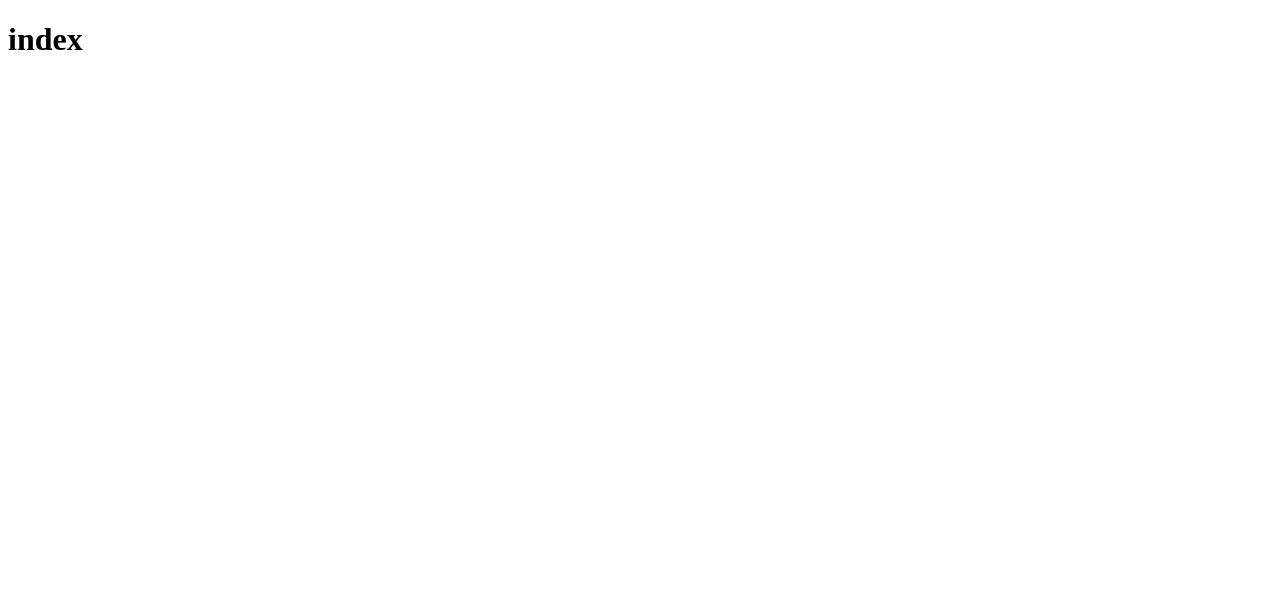
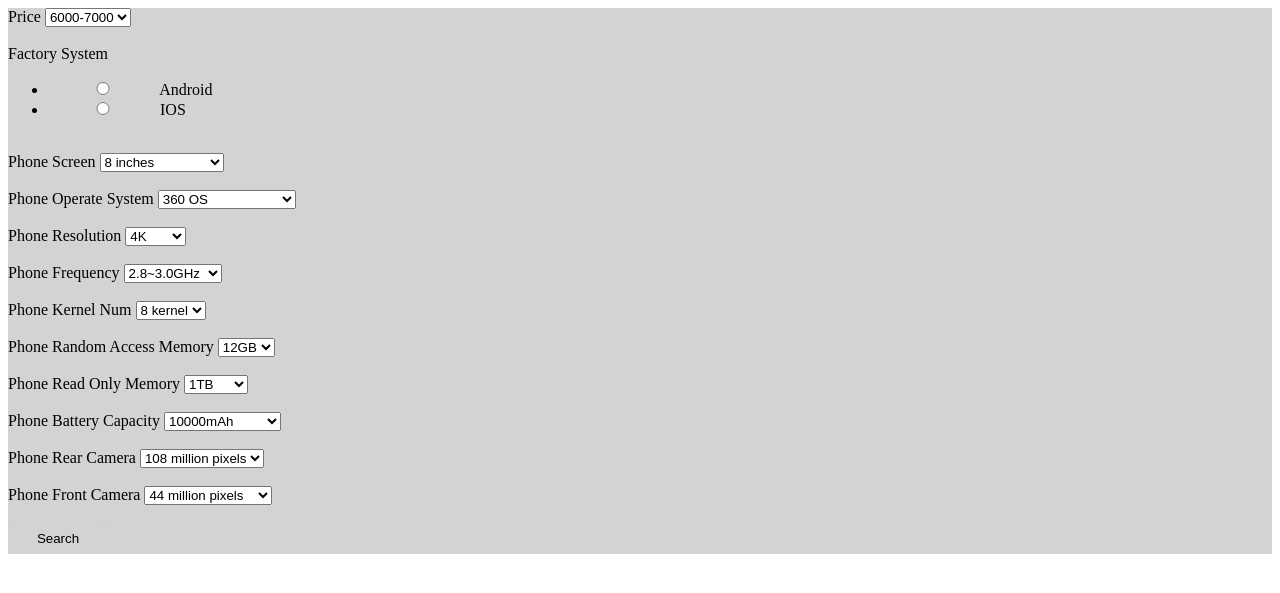
Before and after one commit to cjc626590597/Informatics-Portfolio, a Flask app: page / in a window 1280 px wide. Before the commit the part shown is almost empty. Shown: the top 593 px of the page. Run offline with Flask 2, Linux system fonts and the light colour scheme.

Commit message:
index components

```diff
--- a/requirements.txt
+++ b/requirements.txt
@@ -6,7 +6,7 @@ MarkupSafe==1.1.1
 pyparsing==2.4.7
 python-dateutil==2.8.1
 six==1.15.0
-Werkzeug==1.0.1
+Werkzeug==0.16.0
 Flask-MySQL==1.4.0
 Flask-SQLAlchemy==2.4.4
 Flask-WTF==0.14.2
--- /dev/null
+++ b/website/Stylesheets/index.css
@@ -0,0 +1,14 @@
+form.form-container{
+    background-color:#d3d3d3
+}
+div{
+    background-color:#d3d3d3
+}
+div input{
+    width: 100px;
+    text-align: center;
+    padding: 8px 0px;
+    border: none;
+    background-color: #d3d3d3;
+    border-radius: 5px;
+}
--- a/website/forms.py
+++ b/website/forms.py
@@ -1,3 +1,94 @@
 from flask_wtf import FlaskForm
-from wtforms import StringField, PasswordField, IntegerField, SubmitField
-from wtforms.validators import InputRequired, Email, Length, EqualTo, ValidationError
+from wtforms import StringField, SelectMultipleField, IntegerField, SubmitField,SelectField,RadioField
+from wtforms.validators import InputRequired, Email, Length, EqualTo, ValidationError,DataRequired
+
+class IndexForm(FlaskForm):
+    price = SelectField(
+        label='Price',
+        validators=[DataRequired('Please select the price range')],
+        choices=[(1, '1000-2000'), (2, '2000-3000'), (3, '3000-4000'), (4, '4000-5000'), (5, '5000-6000'),
+                 (6, '6000-7000')],
+        default = 6,
+        coerce=int
+    )
+    factory_system = RadioField(
+        label='Factory System',
+        validators=[DataRequired('Please select the Factory System')],
+        choices=[(1, 'Android'), (2, 'IOS')]
+    )
+    phone_screen = SelectField(
+        label='Phone Screen',
+        validators=[DataRequired('Please select the screen size')],
+        choices=[(1, '2~2.8 inches'), (2, '4.2~4.7 inches'), (3, '5.05~5.99 inches'), (4, '6.0~6.9 inches'),
+                 (5, '7.09~7.92 inches'), (6, '8 inches')],
+        default=6,
+        coerce=int
+    )
+    phone_OS = SelectField(
+        label='Phone Operate System',
+        choices=[(1, 'Harmony'), (2, 'TiJOS'), (3, 'Android'), (4, 'Droi'),
+                 (5, 'samsung'), (6, 'ZUI'), (7, 'ZenUI'), (8, 'water'), (9, 'Surface Duo UI'), (10, 'Surface Duo UI'),
+                 (11, 'Smartisan'),(12, 'ROG UI'),(13, 'Redmagic'),(14, 'realme UI'),(15, 'Oxygen OS'),(16, 'OneUI'),
+                 (17, 'nubia UI'),(18, 'MY UI'),(19, 'moto UI'),(20, 'MIUI'),(21, 'MiFavor'),(22, 'Magic'),
+                 (23, 'LG UX'),(24, 'Legion'),(25, 'Kai'),(26, 'JOYUI'),(27, 'iQOO'),(28, 'IOS'),(29, 'HydrogenOS'),
+                 (30, 'Hydrogen'),(31, 'HALO'),(32, 'H2OS'),(33, 'Google Android Pie'),(34, 'Funtouch OS'),
+                 (35, 'Flyme OS'),(36, 'EMUI'),(37, 'COOL UI'),(38, 'ColorOS'),(39, '360 OS')],
+        default=39,
+        coerce=int
+    )
+    phone_resolution = SelectField(
+        label='Phone Resolution',
+        choices=[(1,'720P'),(2,'1080P'),(3,'2K'),(4,'4K')],
+        default=4,
+        coerce=int
+    )
+    phone_frequency = SelectField(
+        label='Phone Frequency',
+        choices=[(1,'1.0~1.5 GHz'),(2,'1.5~2.0 GHz'),(3,'2.0~2.2 GHz'),(4,'2.2~2.4 GHz'),(5,'2.4~2.6 GHz'),
+                 (6,'2.6~2.8 GHz'),(7,'2.8~3.0GHz')],
+        default = 7,
+        coerce = int
+    )
+    phone_kernel_num = SelectField(
+        label='Phone Kernel Num',
+        choices=[(1,'4 kernel'),(2,'6 kernel'),(3,'8 kernel')],
+        default=3,
+        coerce=int
+    )
+    phone_RAM_capacity = SelectField(
+        label='Phone Random Access Memory',
+        choices=[(1,'2GB'),(2,'3GB'),(3,'4GB'),(4,'6GB'),(5,'8GB'),(6,'12GB')],
+        default=6,
+        coerce=int
+    )
+    phone_ROM_capacity = SelectField(
+        label='Phone Read Only Memory',
+        choices=[(1,'32GB'),(2,'64GB'),(3,'128GB'),(4,'256GB'),(5,'512GB'),(6,'1TB')],
+        default=6,
+        coerce=int
+    )
+    phone_battery_capacity = SelectField(
+        label='Phone Battery Capacity',
+        choices=[(1,'1000~2000mAh'),(2,'2000~3000mAh'),(3,'3000~4000mAh'),(4,'4000~5000mAh'),(5,'5000~6000mAh'),
+                 (6,'10000mAh')],
+        default=6,
+        coerce=int
+    )
+    phone_rear_camera = SelectField(
+        label='Phone Rear Camera',
+        choices=[(1,'8 million pixels'),(2,'12 million pixels'),(3,'13 million pixels'),(4,'16 million pixels'),
+                 (5,'20 million pixels'),(6,'24 million pixels'),(7,'40 million pixels'),(8,'48 million pixels'),
+                 (9,'50 million pixels'),(10,'64 million pixels'),(11,'100 million pixels'),(12,'108 million pixels')],
+        default=12,
+        coerce=int
+    )
+    phone_front_camera = SelectField(
+        label='Phone Front Camera',
+        choices=[(1,'5 million pixels'),(2,'7 million pixels'),(3,'8 million pixels'),(4,'10 million pixels'),
+                 (5,'12 million pixels'),(6,'13 million pixels'),(7,'16 million pixels'),(8,'20 million pixels'),
+                 (9,'24 million pixels'),(10,'24.8 million pixels'),(11,'25 million pixels'),(12,'32 million pixels'),
+                 (13,'40 million pixels'),(14,'44 million pixels')],
+        default=14,
+        coerce=int
+    )
+    submit = SubmitField('Search')
--- a/website/routes.py
+++ b/website/routes.py
@@ -1,11 +1,15 @@
 from flask import Flask, render_template, url_for, request, redirect, flash, session
 from website import app, db
+from website.forms import IndexForm
 
 
 @app.route('/')
-@app.route('/index')
+@app.route('/index',methods=['GET','POST'])
 def index():
-    return render_template('index.html')
+    form = IndexForm()
+    if(form.validate_on_submit()):
+        return render_template('result.html',form=form)
+    return render_template('index.html',form=form)
 
 @app.route('/result')
 def result():
--- a/website/templates/index.html
+++ b/website/templates/index.html
@@ -3,8 +3,62 @@
 <head>
     <meta charset="UTF-8">
     <title>Title</title>
+    <link href="Stylesheets/index.css" rel="stylesheet" type="text/css">
 </head>
 <body>
-    <h1>index</h1>
+    <form class="form-container" method="POST" action="/">
+		<div>
+			{{form.price.label}}
+			{{form.price}}
+		</div><br>
+		<div>
+			{{form.factory_system.label}}
+			{{form.factory_system}}
+		</div><br>
+		<div>
+			{{form.phone_screen.label}}
+			{{form.phone_screen}}
+		</div><br>
+		<div>
+			{{form.phone_OS.label}}
+			{{form.phone_OS}}
+		</div><br>
+		<div>
+			{{form.phone_resolution.label}}
+			{{form.phone_resolution}}
+		</div><br>
+		<div>
+			{{form.phone_frequency.label}}
+			{{form.phone_frequency}}
+		</div><br>
+		<div>
+			{{form.phone_kernel_num.label}}
+			{{form.phone_kernel_num}}
+		</div><br>
+		<div>
+			{{form.phone_RAM_capacity.label}}
+			{{form.phone_RAM_capacity}}
+		</div><br>
+		<div>
+			{{form.phone_ROM_capacity.label}}
+			{{form.phone_ROM_capacity}}
+		</div><br>
+		<div>
+			{{form.phone_battery_capacity.label}}
+			{{form.phone_battery_capacity}}
+		</div><br>
+		<div>
+			{{form.phone_rear_camera.label}}
+			{{form.phone_rear_camera}}
+		</div><br>
+		<div>
+			{{form.phone_front_camera.label}}
+			{{form.phone_front_camera}}
+		</div><br>
+		<div>
+			{{form.submit}}
+		</div>
+
+	</form>
 </body>
 </html>
```
Also changed, not shown: website/templates/text.html (added, +32 -0 lines).
